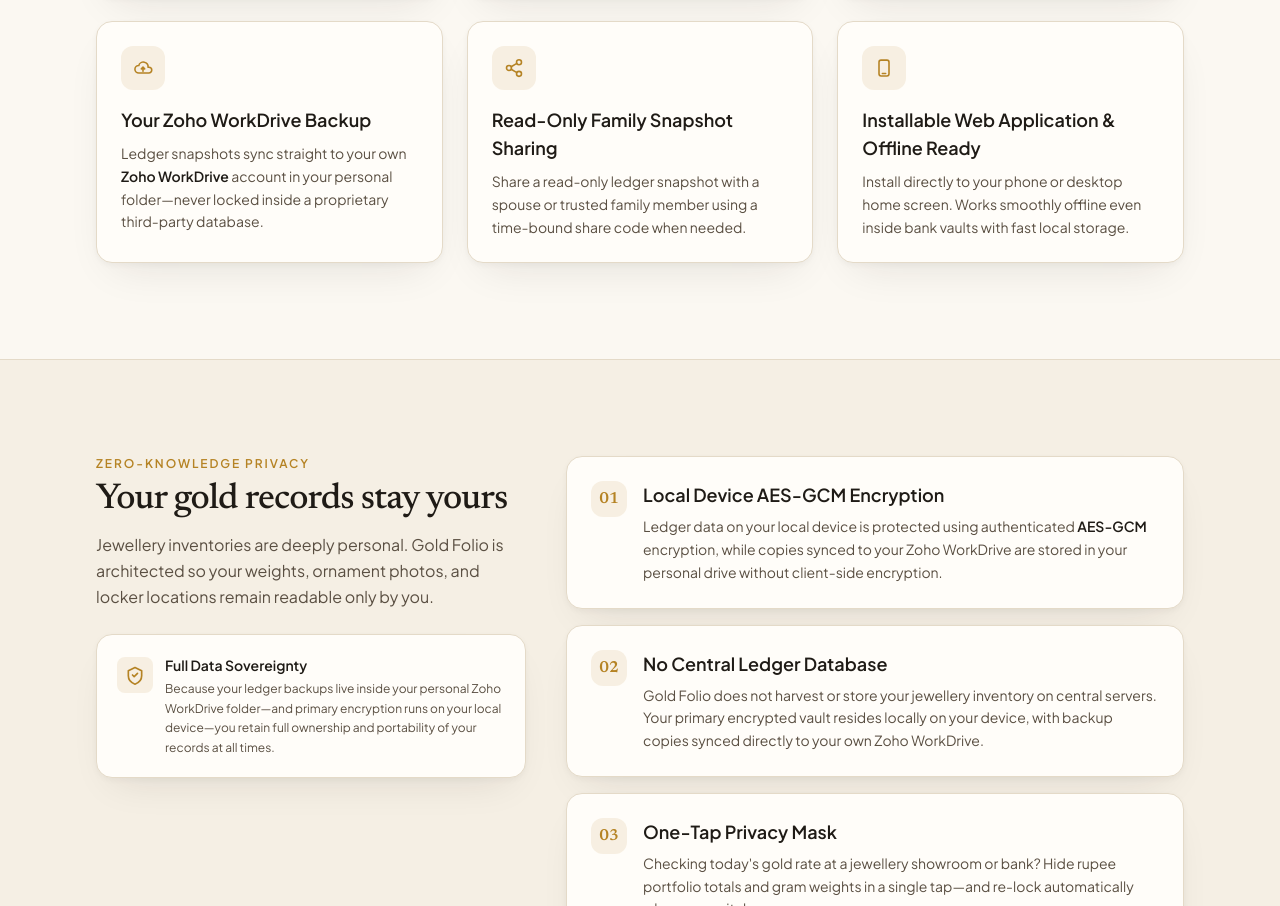
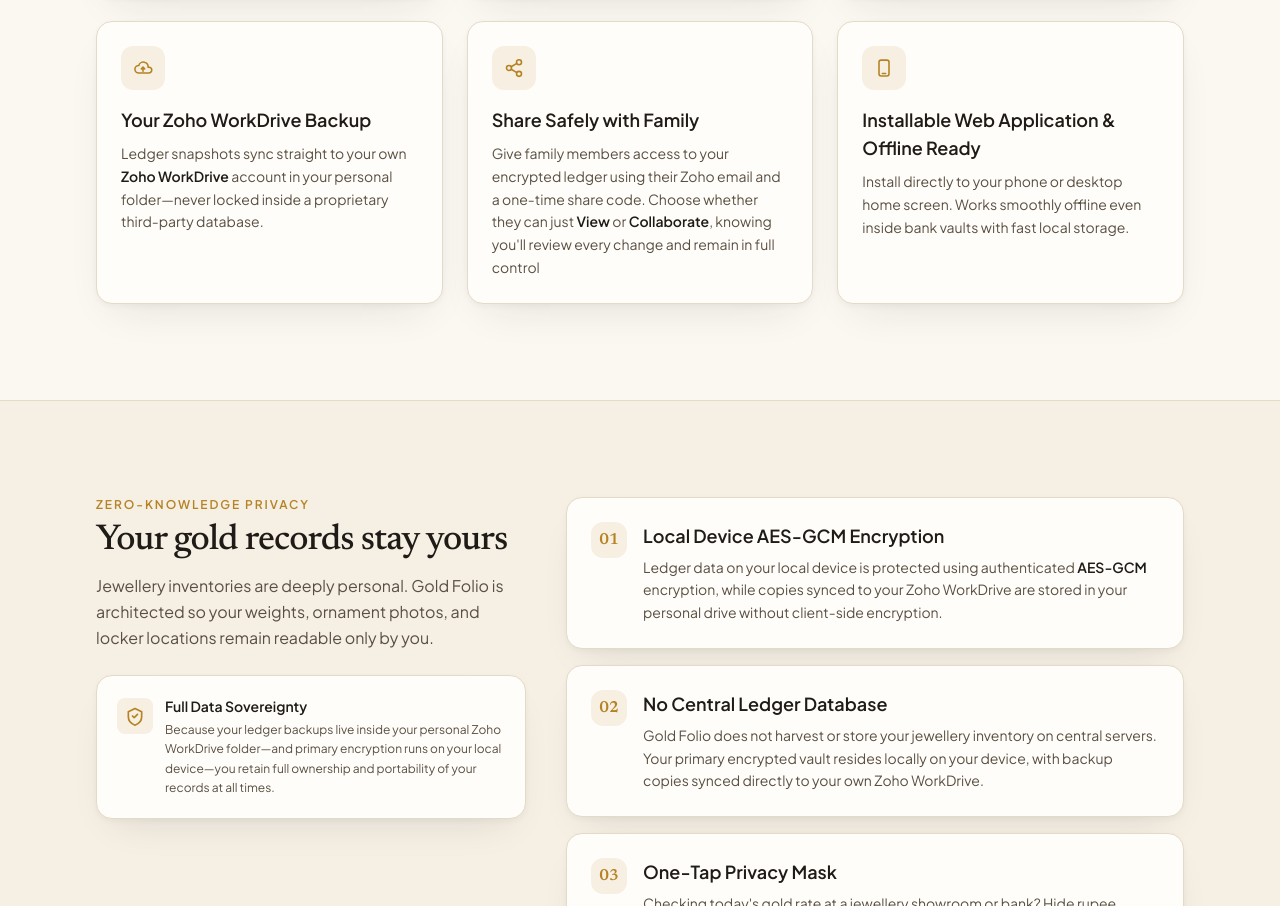
Before and after one commit to radhukrishna/gold-folio-landing, a plain HTML site: page index.html in a window 1280 px wide. Shown: the part 1373-2279 px from the top of the page. Drawn offline with nearby package versions, Linux system fonts and the light colour scheme.

Commit message:
Improvement

```diff
--- a/index.html
+++ b/index.html
@@ -693,10 +693,10 @@
                 </svg>
               </div>
               <h3 class="text-lg font-semibold text-primary-ink">
-                Read-Only Family Snapshot Sharing
+                Share Safely with Family
               </h3>
               <p class="text-sm text-secondary-ink leading-relaxed mt-2">
-                Share a read-only ledger snapshot with a spouse or trusted family member using a time-bound share code when needed.
+                Give family members access to your encrypted ledger using their Zoho email and a one-time share code. Choose whether they can just <strong class="font-semibold text-primary-ink">View</strong> or <strong class="font-semibold text-primary-ink">Collaborate</strong>, knowing you'll review every change and remain in full control
               </p>
             </div>
           </article>
```
